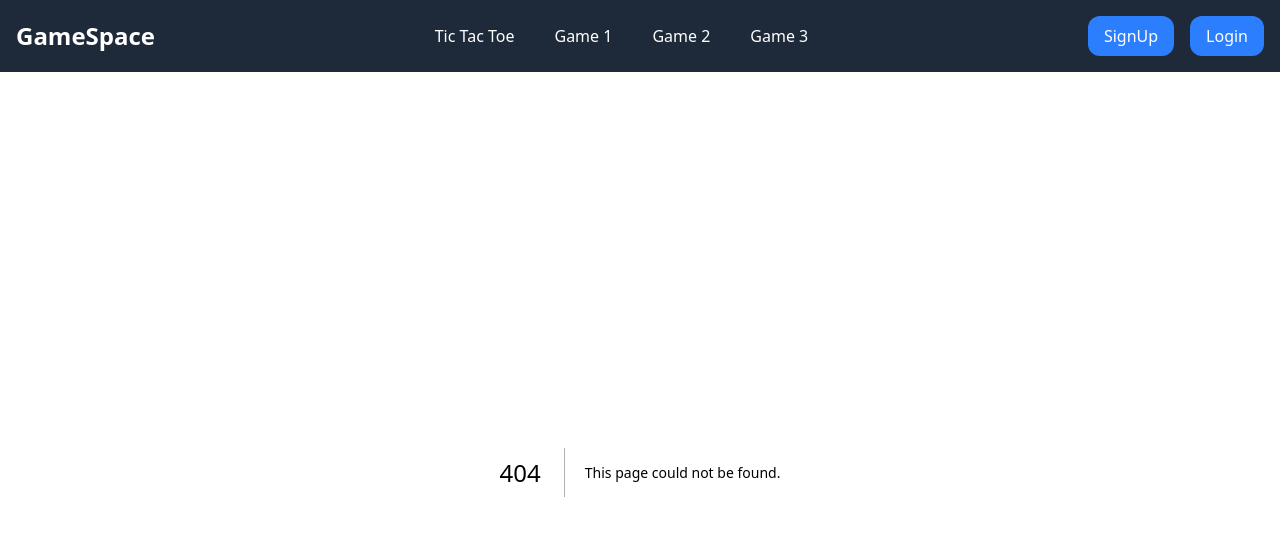
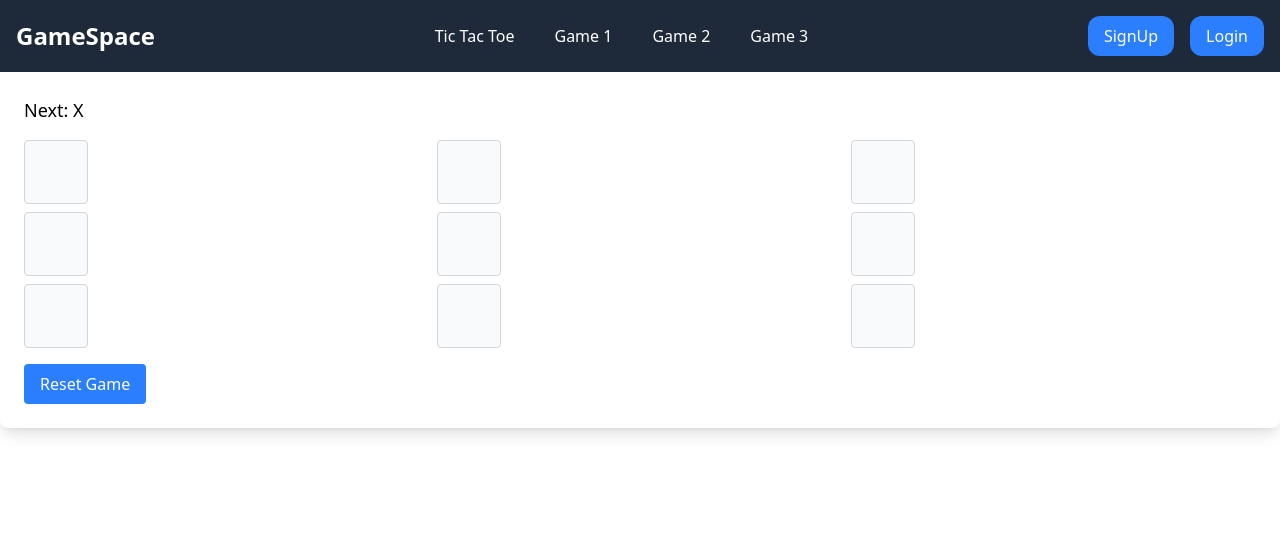
Before and after one commit to dev-M-Ali/GameSpace, a Next.js app: page /tictactoe/game_logic/Game in a window 1280 px wide. Before the commit this address had no page. Shown: the top 536 px of the page. Built offline with nearby package versions, Linux system fonts and the light colour scheme.

Commit message:
(Tictactoe): Added complete 2 player game for public and dynamic route

```diff
--- a/pages/tictactoe/[id]/index.js
+++ b/pages/tictactoe/[id]/index.js
@@ -1,13 +1,12 @@
+import Game from "../game_logic/Game"
 
 
 const TicTacToe = () => {
     return (
-        <>
-            <h1>
-                Hey
-            </h1>
-
-        </>
+        <div className="min-h-screen bg-gray-100 flex flex-col items-center p-4">
+          <h1 className="text-4xl font-bold mb-6">Tic-Tac-Toe</h1>
+          <Game />
+        </div>
     )
 }
 
--- /dev/null
+++ b/pages/tictactoe/game_logic/Board.jsx
@@ -0,0 +1,20 @@
+import React from 'react';
+import Square from './Square';
+
+const Board = ({ squares, onClick }) => {
+  const renderSquare = (i) => (
+    <Square value={squares[i]} onClick={() => onClick(i)} />
+  );
+
+  return (
+    <div className="grid grid-cols-3 gap-2">
+      {Array(9)
+        .fill(null)
+        .map((_, i) => (
+          <div key={i}>{renderSquare(i)}</div>
+        ))}
+    </div>
+  );
+};
+
+export default Board;
--- /dev/null
+++ b/pages/tictactoe/game_logic/Game.jsx
@@ -0,0 +1,54 @@
+import React, { useState } from 'react';
+import Board from './Board';
+
+function calculateWinner(squares) {
+  const lines = [
+    [0,1,2],[3,4,5],[6,7,8],
+    [0,3,6],[1,4,7],[2,5,8],
+    [0,4,8],[2,4,6]
+  ];
+  for (let [a, b, c] of lines) {
+    if (squares[a] && squares[a] === squares[b] && squares[a] === squares[c]) {
+      return squares[a];
+    }
+  }
+  return null;
+}
+
+const Game = () => {
+  const [squares, setSquares] = useState(Array(9).fill(null));
+  const [xIsNext, setXIsNext] = useState(true);
+
+  const handleClick = (i) => {
+    if (squares[i] || calculateWinner(squares)) return;
+    const newSquares = squares.slice();
+    newSquares[i] = xIsNext ? 'X' : 'O';
+    setSquares(newSquares);
+    setXIsNext(!xIsNext);
+  };
+
+  const resetGame = () => {
+    setSquares(Array(9).fill(null));
+    setXIsNext(true);
+  };
+
+  const winner = calculateWinner(squares);
+  const status = winner
+    ? `Winner: ${winner}`
+    : `Next: ${xIsNext ? 'X' : 'O'}`;
+
+  return (
+    <div className="bg-white p-6 rounded-lg shadow-lg">
+      <div className="mb-4 text-lg font-medium">{status}</div>
+      <Board squares={squares} onClick={handleClick} />
+      <button
+        className="mt-4 px-4 py-2 bg-blue-500 text-white rounded hover:bg-blue-600"
+        onClick={resetGame}
+      >
+        Reset Game
+      </button>
+    </div>
+  );
+};
+
+export default Game;
--- /dev/null
+++ b/pages/tictactoe/game_logic/Square.jsx
@@ -0,0 +1,12 @@
+import React from 'react';
+
+const Square = ({ value, onClick }) => (
+  <button
+    className="w-16 h-16 flex items-center justify-center text-2xl font-bold bg-gray-50 hover:bg-gray-100 border border-gray-300 rounded"
+    onClick={onClick}
+  >
+    {value}
+  </button>
+);
+
+export default Square;
--- a/pages/tictactoe/index.js
+++ b/pages/tictactoe/index.js
@@ -1,9 +1,13 @@
+import Game from "./game_logic/Game";
+
+
 const TicTacToe =()=>{
-    return(
-        <h1>
-            Hi Pookie
-        </h1>
-    )
+    return (
+        <div className="min-h-screen bg-gray-100 flex flex-col items-center p-4">
+          <h1 className="text-4xl font-bold mb-6">Tic-Tac-Toe</h1>
+          <Game />
+        </div>
+      );
 }
 
 export default TicTacToe
```
